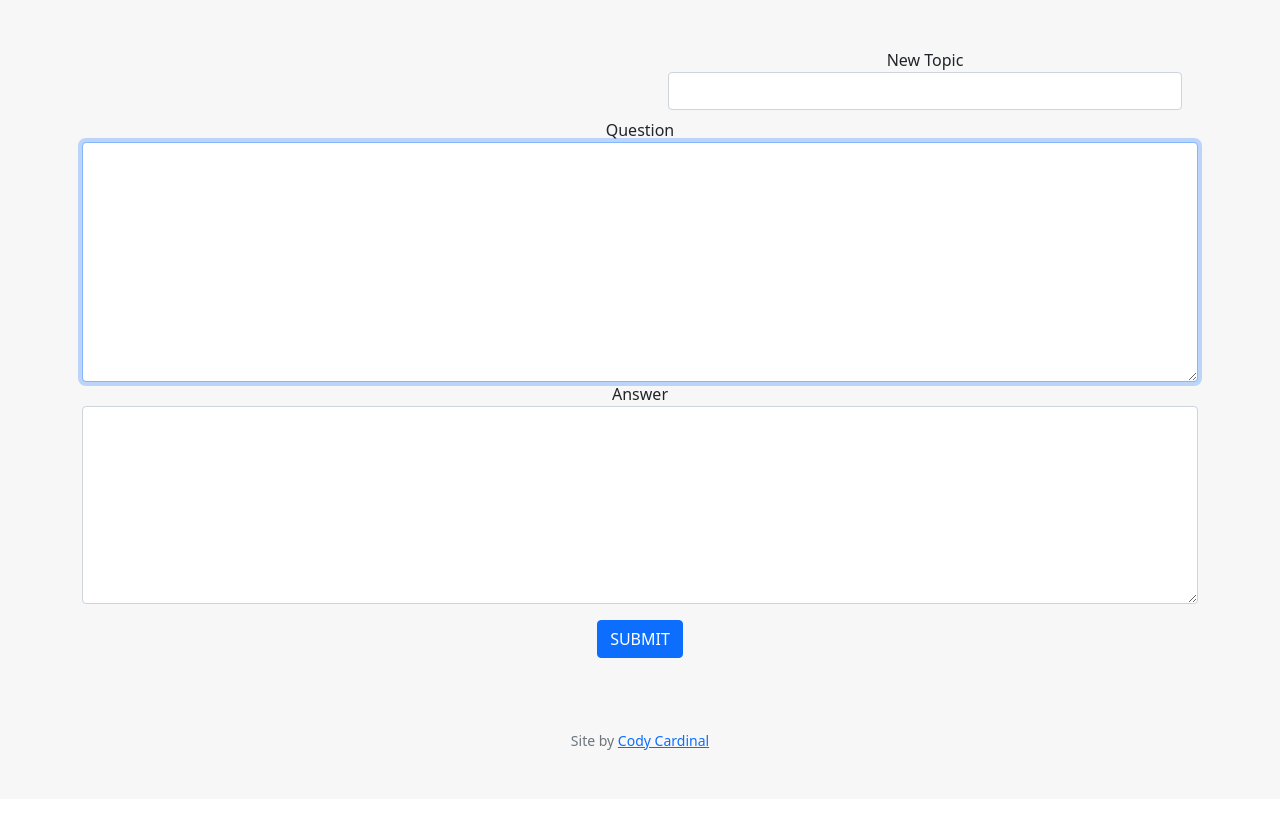
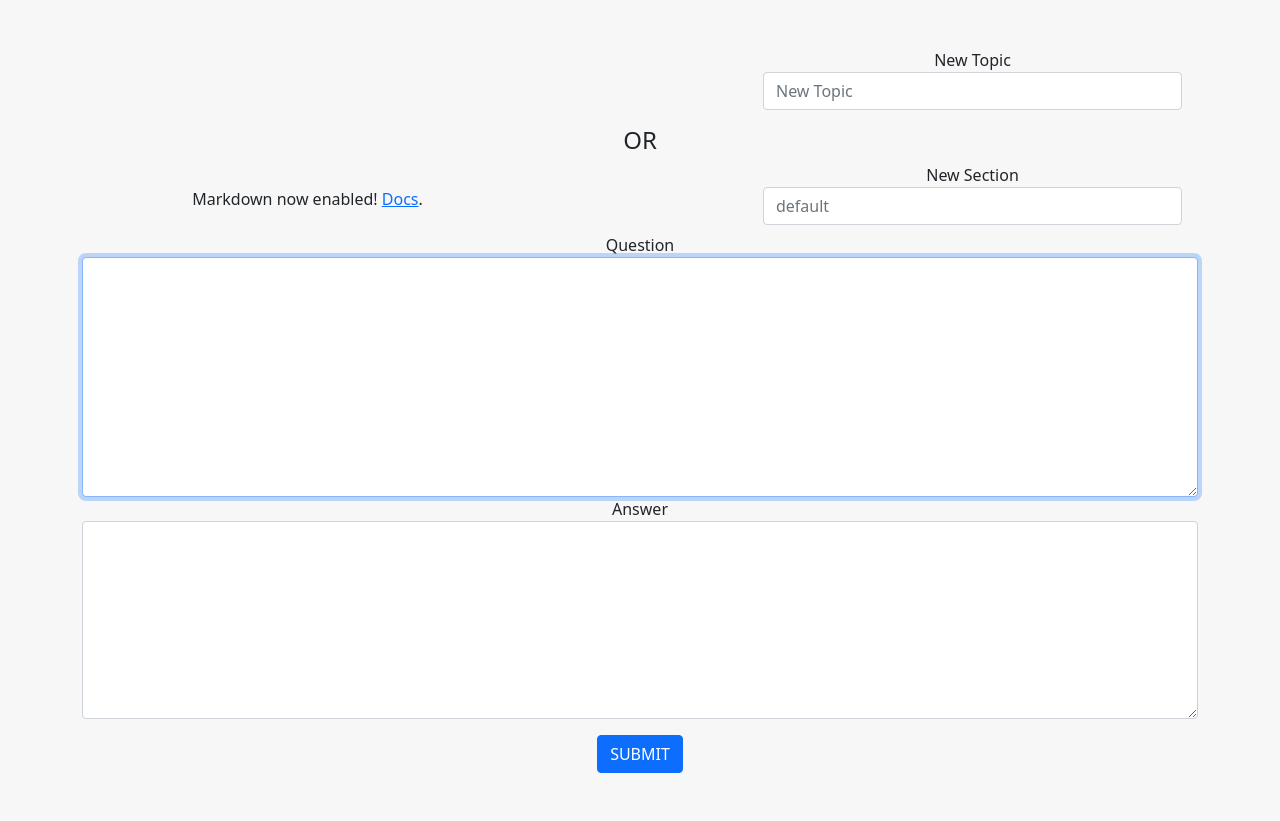
Before and after one commit to CodyCardinal/BrainGains, a Flask app: page /create in a window 1280 px wide. Shown: the part 76-897 px from the top of the page. Before the commit the page ends 826 px from the top, so only its background shows below. Run offline with Flask 3, Linux system fonts and the light colour scheme; data that the repository does not hold is empty.

Commit message:
Added Sections. Group Topics into Sections.

```diff
--- a/app.py
+++ b/app.py
@@ -66,7 +66,8 @@ def select(topic: str = None) -> list:
     try:
         with get_db_connection() as con:
             if topic == "Topic" or topic == "topic":
-                topics = con.execute("SELECT * FROM QUESTIONS GROUP BY TOPIC").fetchall()
+                topics = con.execute(
+                    "SELECT * FROM QUESTIONS GROUP BY TOPIC").fetchall()
             elif topic is not None:
                 topics = con.execute(
                     "SELECT * FROM QUESTIONS WHERE SESH < 4 AND TOPIC = ?", (topic,)).fetchall()
@@ -132,6 +133,26 @@ def get_sesh(id: int):
     return sesh
 
 
+def get_topics_by_section():
+    with get_db_connection() as con:
+        try:
+            sections = con.execute(
+                "SELECT SECTION, GROUP_CONCAT(DISTINCT TOPIC) as TOPICS FROM QUESTIONS GROUP BY SECTION;").fetchall()
+        except Exception as e:
+            print(f"Error getting topics by section: {e}")
+            return None
+    topics_by_section = {row['SECTION']: row['TOPICS'].split(',') for row in sections}
+    return topics_by_section
+
+
+def get_section_by_topic(topic: str):
+    con = get_db_connection()
+    section = con.execute(
+        "SELECT SECTION FROM QUESTIONS WHERE TOPIC = ? LIMIT 1", (topic.strip(),)).fetchone()
+    con.close()
+    return section['SECTION'] if section else ''
+
+
 def get_total_questions_per_topic():
     with get_db_connection() as con:
         try:
@@ -144,11 +165,11 @@ def get_total_questions_per_topic():
     return sorted_counts
 
 
-def create_new_question(topic, question, answer):
+def create_new_question(topic, question, answer, section):
     with get_db_connection() as con:
         try:
-            con.execute("INSERT INTO QUESTIONS (SCORE, TOPIC, QUESTION, ANSWER, SESH) VALUES (?, ?, ?, ?, ?)",
-                        (1, topic.strip(), question.strip(), answer.strip(), 1))
+            con.execute("INSERT INTO QUESTIONS (SCORE, TOPIC, QUESTION, ANSWER, SESH, SECTION) VALUES (?, ?, ?, ?, ?, ?)",
+                        (1, topic.strip(), question.strip(), answer.strip(), 1, section.strip()))
             con.commit()
         except Exception as e:
             print(f"Error creating new question: {e}")
@@ -167,34 +188,50 @@ def edit_topic(old_topic: str, new_topic: str):
     con.close()
 
 
+def edit_section(topic: str, section: str):
+    con = get_db_connection()
+    try:
+        con.execute("UPDATE QUESTIONS SET SECTION = ? WHERE TOPIC = ?",
+                    (section.strip(), topic.strip()))
+        con.commit()
+    except:
+        print("Error updating questions with updated section")
+    con.close()
+
+
 @app.route("/", methods=("GET", "POST"))
 def index():
-    query = select("topic")
-    return render_template("index.html", query=query)
+    topics_by_section = get_topics_by_section()
+    counts = get_total_questions_per_topic()
+    return render_template("index.html", topics_by_section=topics_by_section, counts=counts)
 
 
 @app.route("/about")
 def about():
     return render_template("about.html")
 
+
 @app.route("/question/<topic>", methods=("GET", "POST"))
 def question(topic: str = None):
     query = dict(get_question(topic))
     if query:
-        lowerCaseQuery            = {k.lower(): v for k, v in query.items()}
-        markdownQuery             = lowerCaseQuery
-        markdownQuery['question'] = markdown2.markdown(markdownQuery['question'])
-        markdownQuery['answer']   = markdown2.markdown(markdownQuery['answer'])
+        lowerCaseQuery = {k.lower(): v for k, v in query.items()}
+        markdownQuery = lowerCaseQuery
+        markdownQuery['question'] = markdown2.markdown(
+            markdownQuery['question'])
+        markdownQuery['answer'] = markdown2.markdown(markdownQuery['answer'])
     return render_template("question.html", query=markdownQuery)
+
 
 @app.route("/next/<topic>/<id>", methods=("GET", "POST"))
 def next(topic: str = None, id=None):
     query = dict(get_question(topic, id))
     if query:
-        lowerCaseQuery            = {k.lower(): v for k, v in query.items()}
-        markdownQuery             = lowerCaseQuery
-        markdownQuery['question'] = markdown2.markdown(markdownQuery['question'])
-        markdownQuery['answer']   = markdown2.markdown(markdownQuery['answer'])
+        lowerCaseQuery = {k.lower(): v for k, v in query.items()}
+        markdownQuery = lowerCaseQuery
+        markdownQuery['question'] = markdown2.markdown(
+            markdownQuery['question'])
+        markdownQuery['answer'] = markdown2.markdown(markdownQuery['answer'])
     return render_template("next.html", query=markdownQuery)
 
 
@@ -217,14 +254,16 @@ def create():
         topic = request.form.get("New") or request.form["topic"]
         question = request.form["question"]
         answer = request.form["answer"]
-        if create_new_question(topic, question, answer):
+        section = request.form.get("section", "default")
+        if create_new_question(topic, question, answer, section):
             return redirect(url_for("create"))
         else:
             return "Error creating question"
     elif request.method == "GET":
-        topics = topicSelect()
+        topics_by_section = get_topics_by_section()
         counts = get_total_questions_per_topic()
-        return render_template("create.html", topics=topics, counts=counts)
+        return render_template("create.html", topics_by_section=topics_by_section, counts=counts)
+
 
 @app.route("/list", methods=("GET", "POST"))
 def list():
@@ -233,9 +272,9 @@ def list():
         return render_template("list.html", query=query)
     else:
         query = select()
-        topics = select("topic")
+        topics_by_section = get_topics_by_section()
         counts = get_total_questions_per_topic()
-        return render_template("list.html", query=query, topics=topics, counts=counts)
+        return render_template("list.html", query=query, topics_by_section=topics_by_section, counts=counts)
 
 
 @app.route("/edit/<int:id>", methods=("GET", "POST"))
@@ -260,13 +299,15 @@ def edit(id):
 
 @app.route("/editTopic/<path:topic>", methods=("GET", "POST"))
 def editTopic(topic):
-    topic = topic
     if request.method == "POST":
+        newSection = request.form["section"]
         newTopic = request.form["topic"]
         edit_topic(topic, newTopic)
+        edit_section(newTopic, newSection)
         return redirect(url_for("list"))
     if request.method == "GET":
-        return render_template("editTopic.html", topic=topic)
+        section = get_section_by_topic(topic)
+        return render_template("editTopic.html", topic=topic, section=section)
 
 
 def update_question(id, topic, question_text, answer, score, session):
--- a/schema.sql
+++ b/schema.sql
@@ -6,5 +6,6 @@ CREATE TABLE QUESTIONS (
     TOPIC VARCHAR(255) NOT NULL,
     QUESTION VARCHAR(255) NOT NULL,
     ANSWER VARCHAR(255) NOT NULL,
-    SESH INTEGER NOT NULL
+    SESH INTEGER NOT NULL,
+    SECTION VARCHAR(255) NOT NULL
 );
--- a/static/styles.css
+++ b/static/styles.css
@@ -54,3 +54,21 @@ body {
     border-radius: 0.25rem;
     box-shadow: 0 0 0.5rem rgba(0,0,0,0.1);
 }
+
+.section-header {
+    text-align: start;
+    font-family: WF Visual Sans,Arial,sans-serif;
+    font-size: 1.5rem;
+    font-weight: 600;
+    margin-top: 1rem;
+    margin-bottom: 1rem;
+}
+
+.topic-header {
+    text-align: center;
+    font-family: WF Visual Sans,Arial,sans-serif;
+    font-size: 1.25rem;
+    font-weight: 600;
+    margin-top: 0.1rem;
+    margin-bottom: 0.1rem;
+}
--- a/templates/create.html
+++ b/templates/create.html
@@ -7,25 +7,43 @@ Create
 {% block main %}
 <form class="form-inline" action="/create" method="POST">
     <div class="row">
-        <div class="col-md-6">
+        <div class="col-md-5">
             <div class="form-group mx-sm-3 mb-2">
-                {% if topics[0] %}
-                <label for="topic" class="sr-only"> Choose Existing Topic</label>
+                {% if topics_by_section %}
+                <label for="topic" class="sr-only">Existing Section and Topic</label>
                 <select class="form-control" id="topic" name="topic">
-                    <option disabled>Choose a Topic</option>
-                    {% for topic in topics %}
-                        {% for each,count in counts.items() if each == topic %}
-                            <option value="{{ topic }}">{{ topic }} > {{ count }} Questions</option>
+                    <option disabled selected>Choose</option>
+                    {% for section, topics in topics_by_section.items() %}
+                        {% for topic in topics %}
+                            <option value="{{ topic }}">{{ section }} > {{ topic }} > {{ counts[topic] }} Questions</option>
                         {% endfor %}
                     {% endfor %}
                 </select>
                 {% endif %}
             </div>
         </div>
-        <div class="col-md-6">
+        <div class="col-md-2"></div>
+        <div class="col-md-5">
             <div class="form-group mx-sm-3 mb-2">
                 <label for="New" class="sr-only">New Topic</label>
-                <input type="text" class="form-control" id="New" name="New">
+                <input type="text" class="form-control" id="New" name="New" placeholder="New Topic">
+            </div>
+        </div>
+    </div>
+    <div class="row mt-2">
+        <div class="text-align-center">
+            <h4>OR</h4>
+        </div>
+    </div>
+    <div class="row">
+        <div class="col-md-5 mt-4">
+            <p>Markdown now enabled! <a href="https://www.markdownguide.org/basic-syntax/">Docs</a>.</p>
+        </div>
+        <div class="col-md-2"></div>
+         <div class="col-md-5">
+            <div class="form-group mx-sm-3 mb-2">
+                <label for="section" class="sr-only">New Section</label>
+                <input type="text" class="form-control" id="section" name="section" placeholder="default">
             </div>
         </div>
     </div>
--- a/templates/editTopic.html
+++ b/templates/editTopic.html
@@ -3,6 +3,8 @@
 <form action="/editTopic/{{ topic }}" method="POST">
   <div class="form-row mx-auto" style="width: 500px">
     <div class="form-group col-md-12">
+      <label for="section">Section</label>
+      <input type="text" class="form-control" id="section" name="section" value="{{ section }}" />
       <label for="topic">Topic</label>
       <input type="text" class="form-control" id="topic" name="topic" value="{{ topic }}" />
     </div>
```
Also changed, not shown: templates/index.html (+21 -7 lines), templates/list.html (+7 -4 lines), 1 other file.
